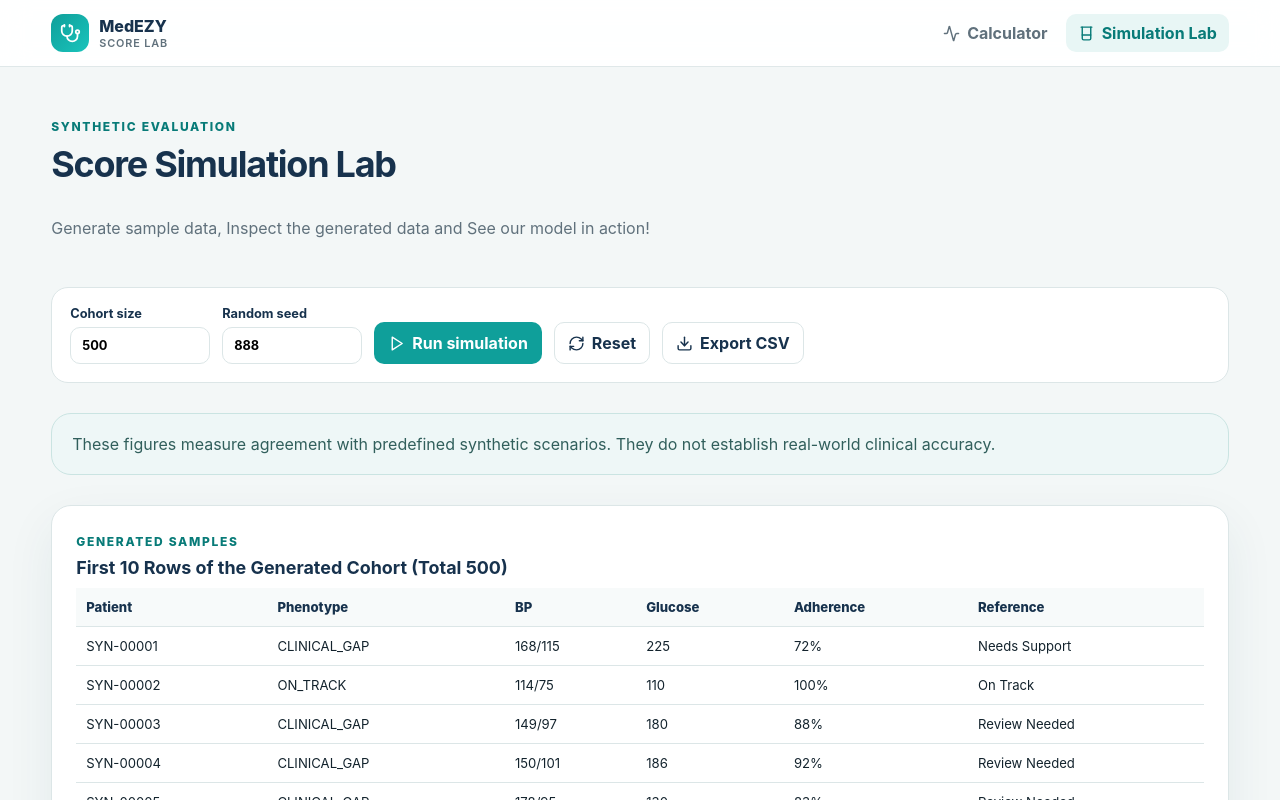
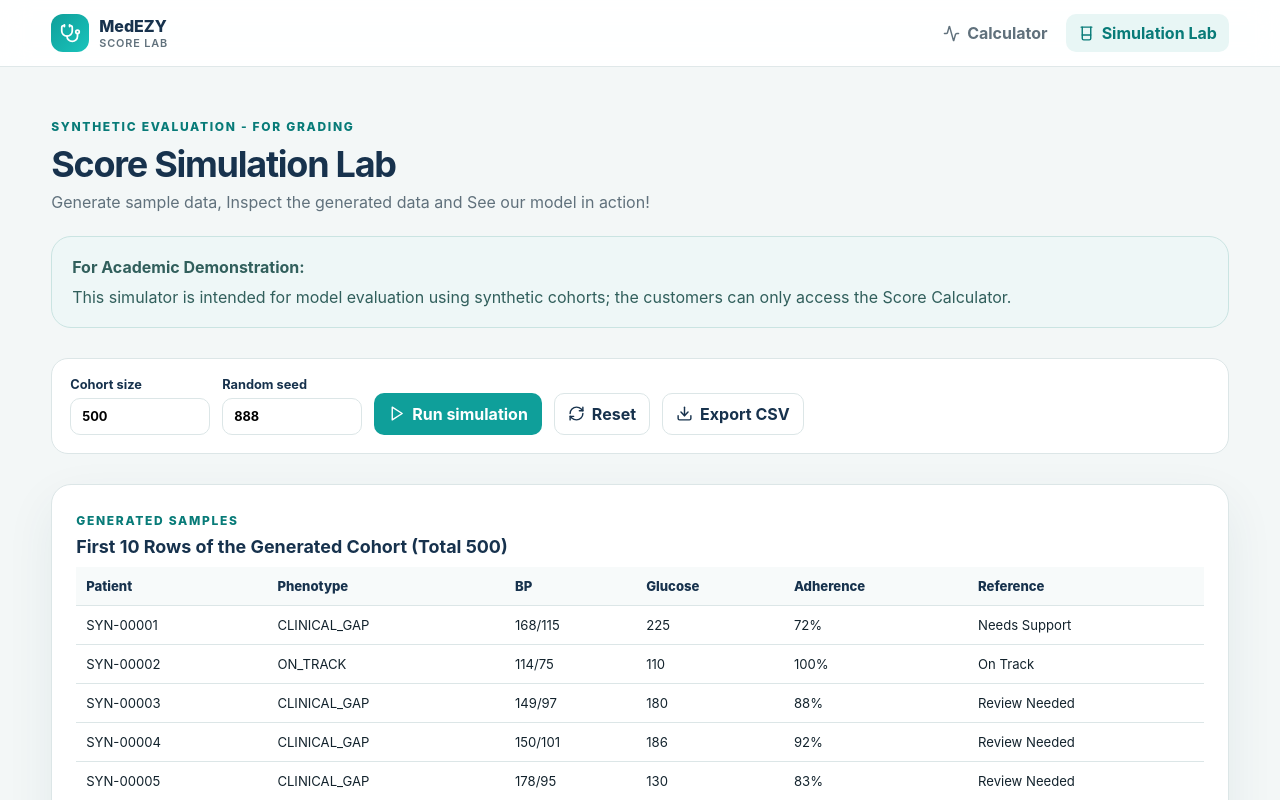
Before and after one commit to LA1709/bma5278-medEZY, a React (Vite) app: page / in a window 1280 px wide. Both pictures are taken after a click on the button "Simulation Lab". Shown: the top 800 px of the page. Built offline with nearby package versions, Linux system fonts and the light colour scheme.

Commit message:
Added an alert on simlator page

```diff
--- a/src/components/SimulationLab.tsx
+++ b/src/components/SimulationLab.tsx
@@ -52,13 +52,17 @@ export function SimulationLab() {
     <section className="stack-xl">
       <div className="section-heading">
         <div>
-          <span className="eyebrow">Synthetic evaluation</span>
+          <span className="eyebrow">Synthetic evaluation - for grading</span>
           <h2>Score Simulation Lab</h2>
           <p>
             Generate sample data, Inspect the generated data and See our model in action!
           </p>
         </div>
       </div>
+
+      <p className="callout neutral">
+        <b>For Academic Demonstration:</b>This simulator is intended for model evaluation using synthetic cohorts; the customers can only access the Score Calculator.
+      </p>
 
       <div className="control-panel">
         <label>
@@ -100,10 +104,6 @@ export function SimulationLab() {
           <Download size={17} /> Export CSV
         </button>
       </div>
-
-      <p className="callout neutral">
-        These figures measure agreement with predefined synthetic scenarios. They do not establish real-world clinical accuracy.
-      </p>
 
       <article className="panel">
         <span className="eyebrow">Generated Samples</span>
--- a/src/styles.css
+++ b/src/styles.css
@@ -141,6 +141,7 @@ h2 {
   font-size: clamp(1.6rem, 3vw, 2.25rem);
   letter-spacing: -0.035em;
   color: var(--navy);
+  margin-bottom: 4px;
 }
 h3 {
   font-size: 1.12rem;
@@ -234,6 +235,7 @@ h3 {
   gap: 6px;
   box-shadow: none;
   line-height: 1.5;
+  margin-top: 4px;
 }
 .callout.warning {
   background: #fff9e8;
```
